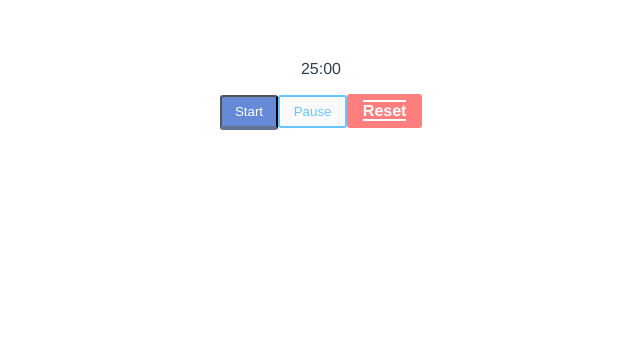
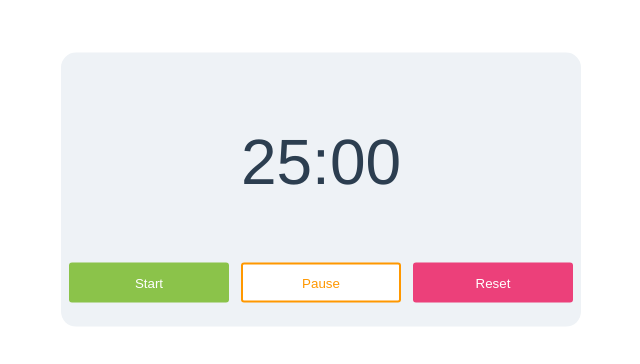
Before and after one commit to fpd787/pomodoro-app, a Vue app: page / in a window 1280 px wide. Shown: the top 364 px of the page, without its empty margins (319-959 px from the left). Built offline with nearby package versions, Linux system fonts and the light colour scheme.

Commit message:
CSSで全体を装飾&ボタンのデザイン変更

```diff
--- a/src/components/CountDown.vue
+++ b/src/components/CountDown.vue
@@ -1,5 +1,5 @@
 <template>
-  <p>{{ count }}</p>
+  <p class="timer">{{ count }}</p>
 </template>
 
 <script>
@@ -19,3 +19,9 @@ export default {
   }
 }
 </script>
+
+<style lang="scss" scoped>
+.timer {
+  font-size: 4em;
+}
+</style>
--- a/src/components/CountDownForm.vue
+++ b/src/components/CountDownForm.vue
@@ -1,9 +1,11 @@
 <template>
-  <div>
+  <div class="form">
     <CountDown></CountDown>
-    <StartButton></StartButton>
-    <PauseButton></PauseButton>
-    <ResetButton></ResetButton>
+    <ul class="button-list">
+      <li><StartButton></StartButton></li>
+      <li><PauseButton></PauseButton></li>
+      <li><ResetButton></ResetButton></li>
+    </ul>
   </div>
 </template>
 
@@ -21,3 +23,25 @@ export default {
   }
 }
 </script>
+
+<style lang="scss" scoped>
+.form {
+  background-color: #eef2f6;
+  border-radius: 15px;
+  padding: 0.5em;
+  position: absolute;
+  top: 10%;
+  left: 50%;
+  transform: translateX(-50%) translateY(-10%);
+}
+.button-list {
+  padding-inline-start: 0;
+  > li {
+    display: inline-block;
+    margin: 0 12px 0 0;
+    &:last-child {
+      margin: 0;
+    }
+  }
+}
+</style>
--- a/src/components/PauseButton.vue
+++ b/src/components/PauseButton.vue
@@ -1,11 +1,21 @@
 <template>
-  <button type="button" @click="pauseTimer()" :disabled="!this.$store.state.isTimerOn" class="pause">
+  <button
+    type="button"
+    @click="pauseTimer()"
+    :disabled="!isTimerOn"
+    :class="[{ active: !isTimerOn }, 'pause']"
+  >
     Pause
   </button>
 </template>
 
 <script>
 export default {
+  computed: {
+    isTimerOn() {
+      return this.$store.state.isTimerOn
+    }
+  },
   methods: {
     pauseTimer() {
       this.$store.commit('pause')
@@ -15,18 +25,23 @@ export default {
 </script>
 
 <style lang="scss" scoped>
+$main-color: #ff9800;
+$sub-color: #fff;
+
 .pause {
   display: inline-block;
-  padding: 0.5em 1em;
+  width: 160px;
+  padding: 0.8em;
+  text-align: center;
   text-decoration: none;
-  color: #67c5ff;
-  border: solid 2px #67c5ff;
+  background-color: $main-color;
+  color: $sub-color;
+  border: solid 2px $main-color;
   border-radius: 3px;
   transition: .4s;
-
-  &:hover {
-    background: #67c5ff;
-    color: white;
-  }
+}
+.active {
+  background-color: $sub-color;
+  color: $main-color;
 }
 </style>
--- a/src/components/ResetButton.vue
+++ b/src/components/ResetButton.vue
@@ -1,7 +1,11 @@
 <template>
-  <a href="#" @click="resetTimer()" class="reset">
-    <span>Reset</span>
-  </a>
+  <button
+    type="button"
+    @click="resetTimer()"
+    class="reset"
+  >
+    Reset
+  </button>
 </template>
 
 <script>
@@ -15,23 +19,19 @@ export default {
 </script>
 
 <style lang="scss" scoped>
+$main-color: #ec407a;
+$sub-color: #fff;
+
 .reset {
   display: inline-block;
-  font-weight: bold;
-  padding: 0.5em 1em;
+  width: 160px;
+  padding: 0.8em;
+  text-align: center;
   text-decoration: none;
-  color: #fff;
-  background: #ff7f7f;
+  background-color: $main-color;
+  color: $sub-color;
+  border: solid 2px $main-color;
   border-radius: 3px;
   transition: .4s;
-
-  > span {
-    border-bottom: solid 2px #fff;
-    border-top: solid 2px #fff;
-  }
-
-  &:hover > span {
-    padding: 0.1em 0;
-  }
 }
 </style>
--- a/src/components/StartButton.vue
+++ b/src/components/StartButton.vue
@@ -1,11 +1,21 @@
 <template>
-  <button type="button" @click="startTimer()" :disabled="this.$store.state.isTimerOn" class="start">
+  <button
+    type="button"
+    @click="startTimer()"
+    :disabled="isTimerOn"
+    :class="[{ active: isTimerOn }, 'start']"
+  >
     Start
   </button>
 </template>
 
 <script>
 export default {
+  computed: {
+    isTimerOn() {
+      return this.$store.state.isTimerOn
+    }
+  },
   methods: {
     startTimer() {
       this.$store.commit('start')
@@ -15,20 +25,23 @@ export default {
 </script>
 
 <style lang="scss" scoped>
+$main-color: #8bc34a;
+$sub-color: #fff;
+
 .start {
   display: inline-block;
-  padding: 0.5em 1em;
+  width: 160px;
+  padding: 0.8em;
+  text-align: center;
   text-decoration: none;
-  background: #668ad8;
-  color: #fff;
-  border-bottom: solid 4px #627295;
+  background-color: $main-color;
+  color: $sub-color;
+  border: solid 2px $main-color;
   border-radius: 3px;
-
-  &:active {
-    -webkit-transform: translateY(.4s);
-    transform: translateY(.4s);
-    box-shadow: 0px 0px 1px rgba(0, 0, 0, 0.2);
-    border-bottom: none;
-  }
+  transition: .4s;
+}
+.active {
+  background-color: $sub-color;
+  color: $main-color;
 }
 </style>
```
